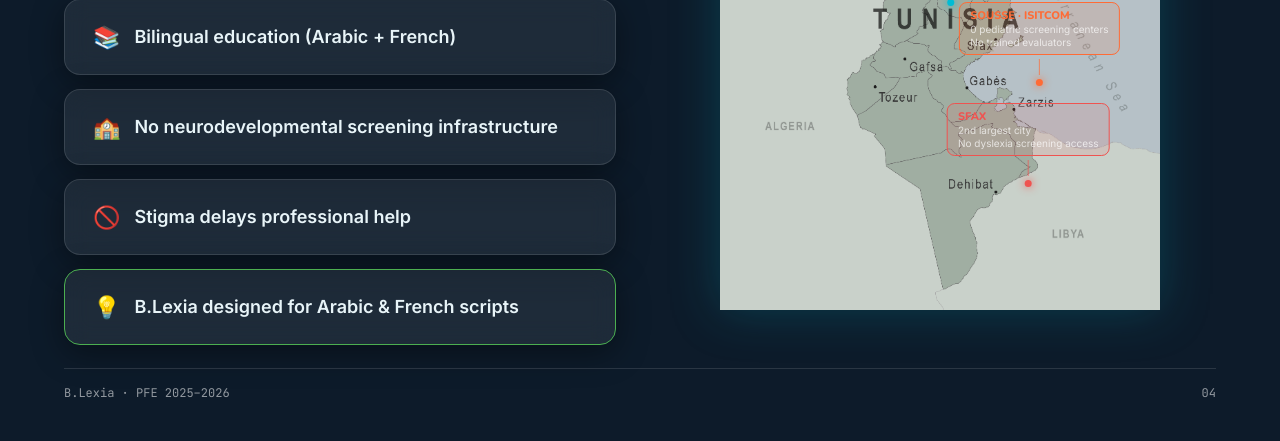
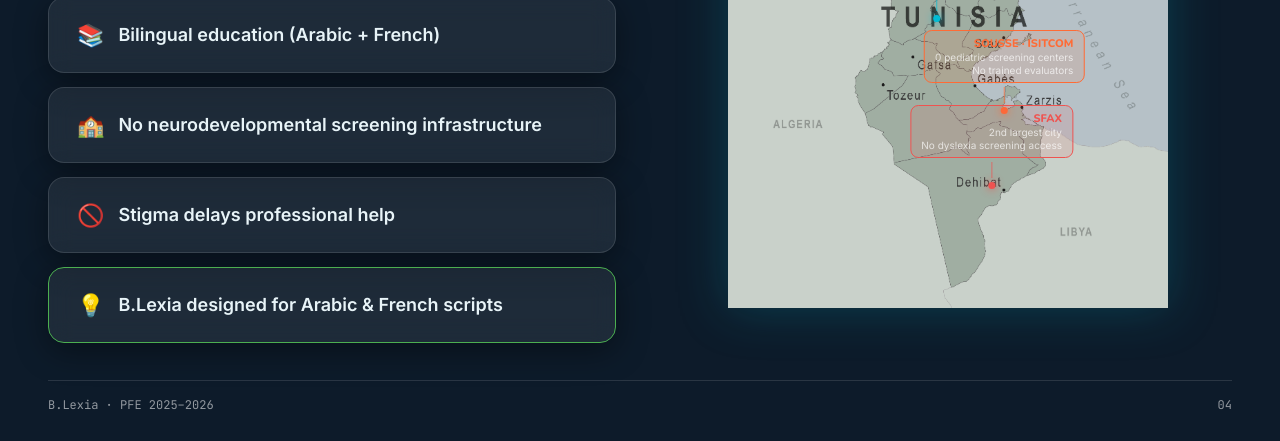
Before and after one commit to ouday010/blexia-presentation, a plain HTML site: page slides/slide04_cultural_wall.html in a window 1280 px wide. Shown: the part 359-800 px from the top of the page. Drawn offline with nearby package versions, Linux system fonts and the light colour scheme; files whose address does not match are found by name.

Commit message:
fix: revert scaling + correct map pins

```diff
--- a/css/styles.css
+++ b/css/styles.css
@@ -49,7 +49,7 @@ html, body {
   background: var(--navy);
   position:relative;
   overflow:hidden;
-  padding: 48px 64px 40px;
+  padding: 32px 48px 28px;
 }
 
 .slide > * {
--- a/slides/slide04_cultural_wall.html
+++ b/slides/slide04_cultural_wall.html
@@ -52,7 +52,7 @@
         brightness(0.9);">
 
       <!-- TUNIS annotation — top area ~52% left, 18% top -->
-      <div style="position:absolute;top:12%;left:52%;
+      <div style="position:absolute;top:16%;left:48%;
         transform:translateX(-50%);">
         <div style="display:flex;flex-direction:column;
           align-items:center;gap:4px;">
@@ -77,14 +77,14 @@
       </div>
 
       <!-- SOUSSE annotation — ~65% left, 35% top -->
-      <div style="position:absolute;top:30%;left:68%;
-        transform:translateX(-50%);">
+      <div style="position:absolute;top:37%;left:74%;
+        transform:translateX(-100%);">
         <div style="display:flex;flex-direction:column;
           align-items:center;gap:4px;">
           <div style="background:rgba(255,107,53,0.12);
             border:1px solid var(--orange);
             border-radius:8px;padding:5px 10px;
-            white-space:nowrap;">
+            white-space:nowrap;text-align:right;">
             <div style="color:var(--orange);font-size:11px;
               font-weight:800;font-family:var(--font-head);">
               SOUSSE · ISITCOM</div>
@@ -102,14 +102,14 @@
       </div>
 
       <!-- SFAX annotation — ~63% left, 58% top -->
-      <div style="position:absolute;top:53%;left:66%;
-        transform:translateX(-50%);">
+      <div style="position:absolute;top:54%;left:72%;
+        transform:translateX(-100%);">
         <div style="display:flex;flex-direction:column;
           align-items:center;gap:4px;">
           <div style="background:rgba(239,83,80,0.12);
             border:1px solid var(--red);
             border-radius:8px;padding:5px 10px;
-            white-space:nowrap;">
+            white-space:nowrap;text-align:right;">
             <div style="color:var(--red);font-size:11px;
               font-weight:800;font-family:var(--font-head);">
               SFAX</div>
```
Also changed, not shown: js/navigation.js (+0 -17 lines).
